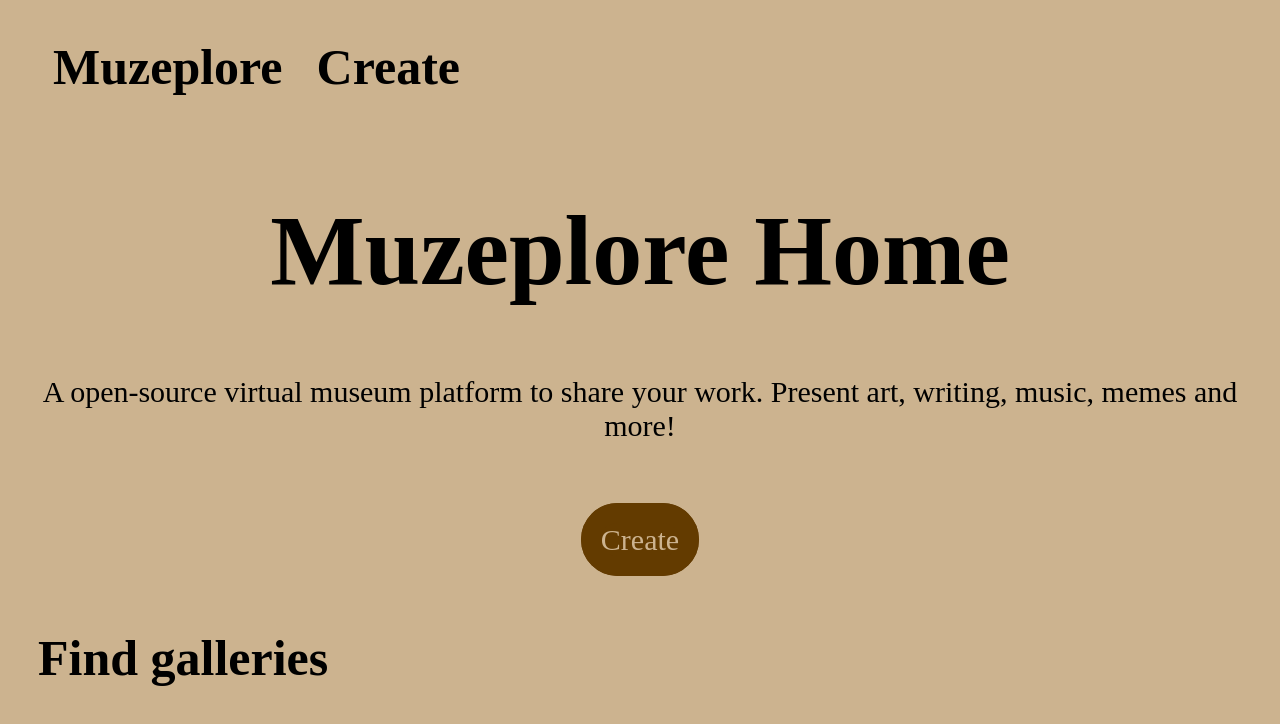
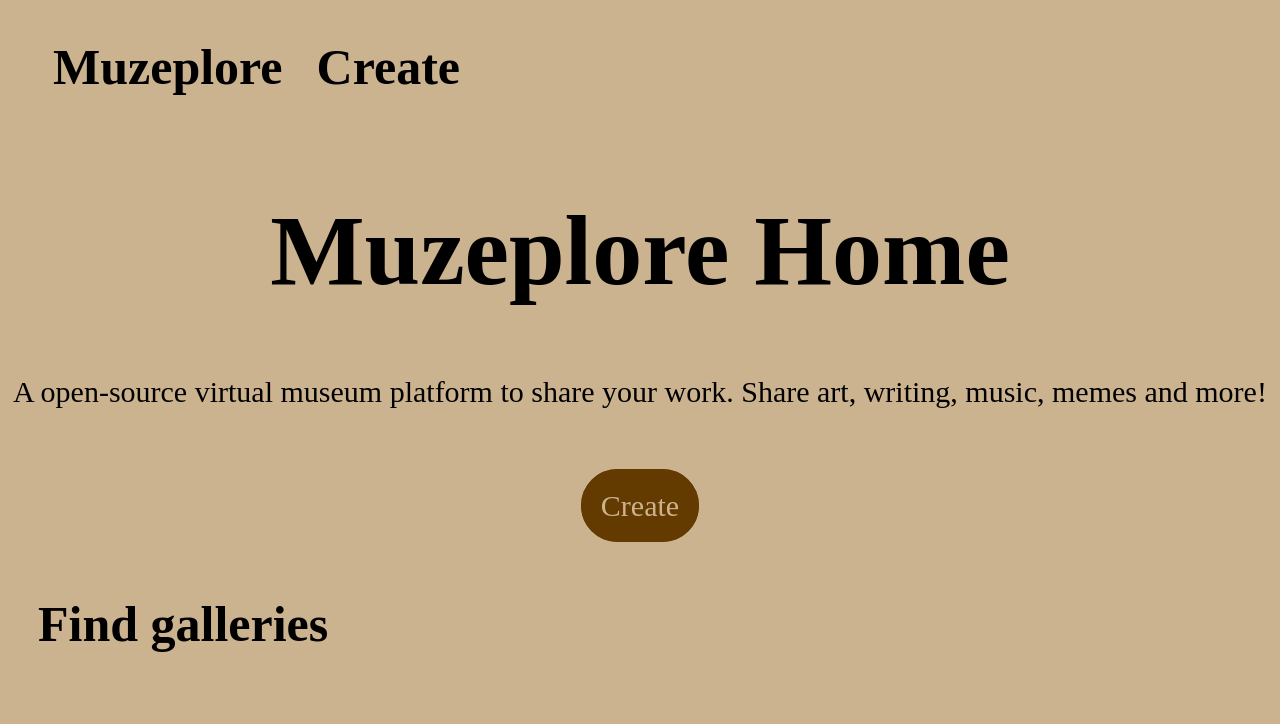
Before and after one commit to CliviaGit/muzeplore, a plain HTML site: page index.html in a window 1280 px wide. Drawn offline with Linux system fonts and the light colour scheme; a web font is replaced by a local one.

Commit message:
did shit ig

```diff
--- /dev/null
+++ b/creategallinks.js
@@ -0,0 +1,7 @@
+for (let i = 0; i < 6; i++) {
+    let link = document.createElement("a");
+    let node = document.createElement("Gallery" + i);
+    link.appendChild(node);
+    let div = document.getElementById("gallinks");
+    div.appendChild(link);
+}
--- a/index.html
+++ b/index.html
@@ -2,7 +2,7 @@
 <html>
     <head>
         <link rel="stylesheet" href="style.css">
-        <title>Muzeplore | Home</title>
+        <title>Muzeplore - Home</title>
     </head>
     <body class="home">
         <div style="padding: 30px">
@@ -11,13 +11,15 @@
         </div>
         <div class="center">
             <h1 class="head1">Muzeplore Home</h1>
-            <p>A open-source virtual museum platform to share your work. Present art, writing, music, memes and more!</p>
+            <p>A open-source virtual museum platform to share your work. Share art, writing, music, memes and more!</p>
             <div style="padding-top: 50px;">
                 <a class="button" href="create.html">Create</a>
             </div>
         </div>
-        <div>
+        <div style="padding: 30px;" id="gallinks">
             <h2>Find galleries</h2>
+            <a href="#" id=1 class="homegallink"></a>
+            <script src="creategallinks.js"></script>
         </div>
     </body>
 </html>
--- a/style.css
+++ b/style.css
@@ -10,6 +10,26 @@
 
 body {
     background-color: #ccb38f;
+    color: black;
+    font-family: museumr;
+}
+
+h2 {
+    font-size: 50px;
+}
+
+p {
+    font-size: 30px;
+}
+
+a {
+    font-size: 50px;
+    color: black;
+}
+
+.homegallink {
+    font-size: 30px;
+    text-decoration: underline;
 }
 
 .center {
@@ -19,22 +39,9 @@ body {
 .head1 {
     background-color: #ccb38f;
     font-size: 100px;
-    font-family: museumb;
-}
-
-h2 {
-    font-size: 50px;
-    font-family: museumb;
-    padding: 30px;
-}
-
-p {
-    font-family: museumr;
-    font-size: 30px;
 }
 
 .button {
-    font-family: museumb;
     font-size: 30px;
     background-color: #633b00;
     border: 20px solid #633b00;
@@ -46,9 +53,7 @@ p {
 .logo {
     padding-left: 15px;
     padding-right: 15px;
-    font-family: museumb;
     font-weight: 700;
     font-size: 50px;
     text-decoration: none;
-    color: black;
 }
```
